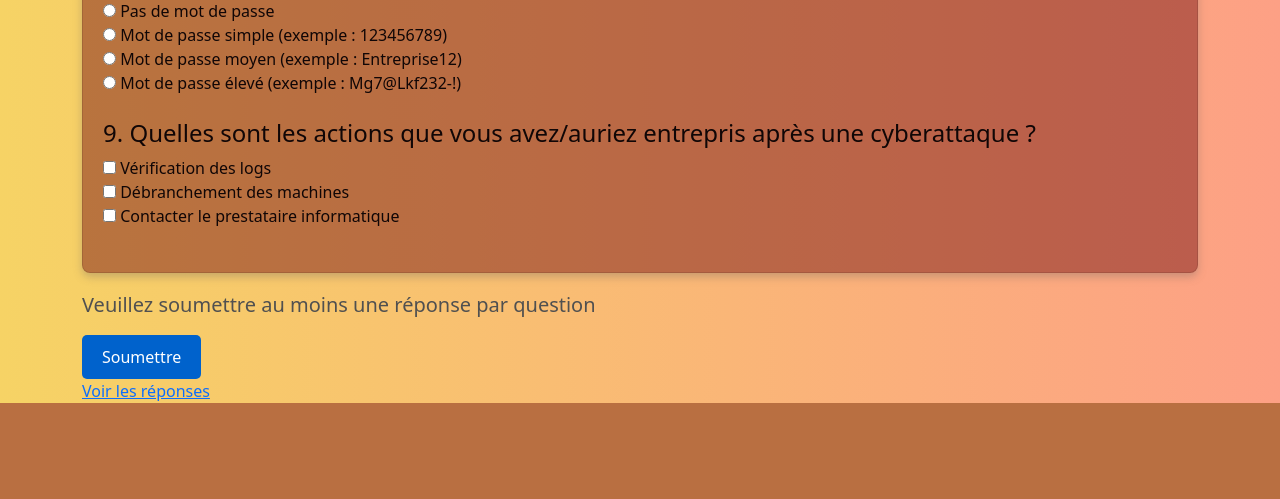
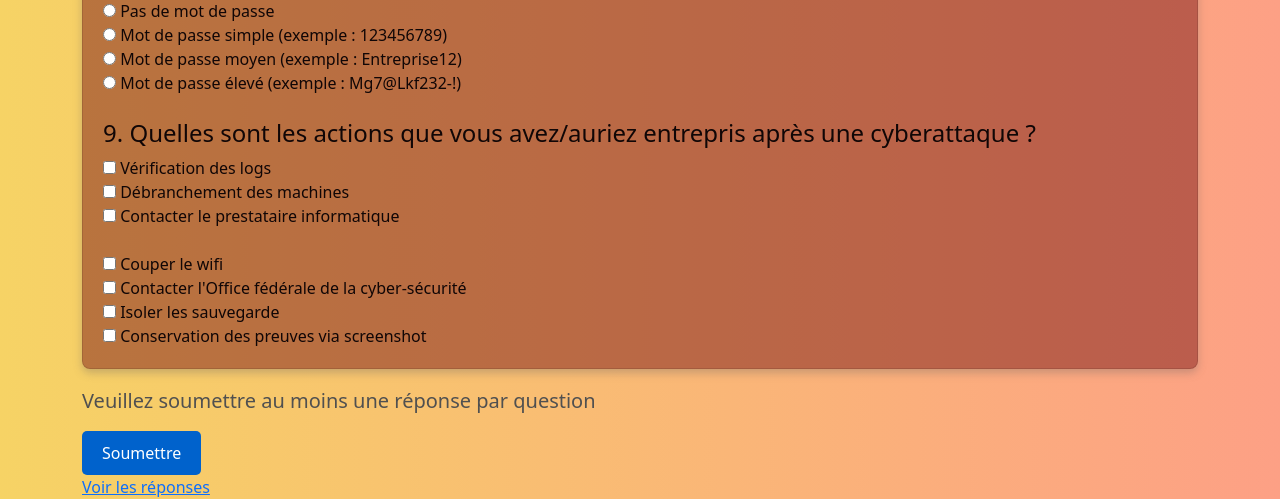
Before and after one commit to lebretonl/2024-tb, a FastAPI app: page / in a window 1280 px wide. Shown: the part 1757-2256 px from the top of the page. Before the commit the page ends 2160 px from the top, so only its background shows below. Run offline with FastAPI, Linux system fonts and the light colour scheme.

Commit message:
update question 9

```diff
--- a/src/utils.py
+++ b/src/utils.py
@@ -101,15 +101,18 @@ def question7(outils):
 def question8(typemdp):
     message_user = f"Afin de sécuriser notre réseau wifi nous utilisons {typemdp}. Est-ce que cela est adapté ?"
     if typemdp == 'un mot de passe élevé (Mg7@Lkf232-!)':
-        message_systeme_custom = message_systeme + " Si le niveau de sécurité est adapté, explique brièvement pourquoi une passphrase est mieux (plus facile à retenir et/ou transmettre à un client par exemple). 45 mots maximums"
+        message_systeme_custom = message_systeme + " Si le niveau de sécurité est adapté, explique brièvement pourquoi une passphrase est mieux\
+              (plus facile à retenir et/ou transmettre à un client par exemple). 45 mots maximums"
     else:
         message_systeme_custom = message_systeme + " Si le niveau de sécurité n’est pas adapté, explique brièvement le concept de passphrase avec un exemple. 45 mots maximums.\
             Ajoute également les risques d'un réseau wifi mal sécurisé. (20 mots maximums)."
     return message_user + "\n" + completions(message_user, message_systeme_custom)
 
 def question9(actions):
-    message_user = f""
-    message_systeme_custom = message_systeme + ""
+    message_user = f"Voici les actions que j’ai entrepris à la suite d’une cyberattaque : {actions} \
+        Quelles actions pourrais-je ajouter afin d’être plus efficace ?"
+    message_systeme_custom = message_systeme + "La réponse fournit doit faire 50 mots maximum. \
+        Ajoute une explication supplémentaire concise (30 mots maximum) sur l’utilité et l’importance d’un plan d’urgence en cas de cyberattaque."
     return message_user + "\n" + completions(message_user, message_systeme_custom)
 
 def question10(domaine):
--- a/templates/formulaire.html
+++ b/templates/formulaire.html
@@ -115,6 +115,16 @@
         <label for="debrancher">Débranchement des machines</label><br>
         <input type="checkbox" id="prestataire" name="actions" value="contact préstataire informatique">
         <label for="prestataire">Contacter le prestataire informatique</label><br><br>
+        <input type="checkbox" id="wifi" name="actions" value="couper le wifi">
+        <label for="wifi">Couper le wifi</label><br>
+        <input type="checkbox" id="ofcs" name="actions" value="contact office fédérale de la cyber-sécurité">
+        <label for="ofcs">Contacter l'Office fédérale de la cyber-sécurité</label><br>
+        <input type="checkbox" id="sauvegarde" name="actions" value="isoler les sauvegarde">
+        <label for="sauvegarde">Isoler les sauvegarde</label><br>
+        <input type="checkbox" id="screenshot" name="actions" value="conservation des preuves via screenshot">
+        <label for="screenshot">Conservation des preuves via screenshot</label><br>
+
+
     </div>
 
         <h5>Veuillez soumettre au moins une réponse par question</h5>
```
